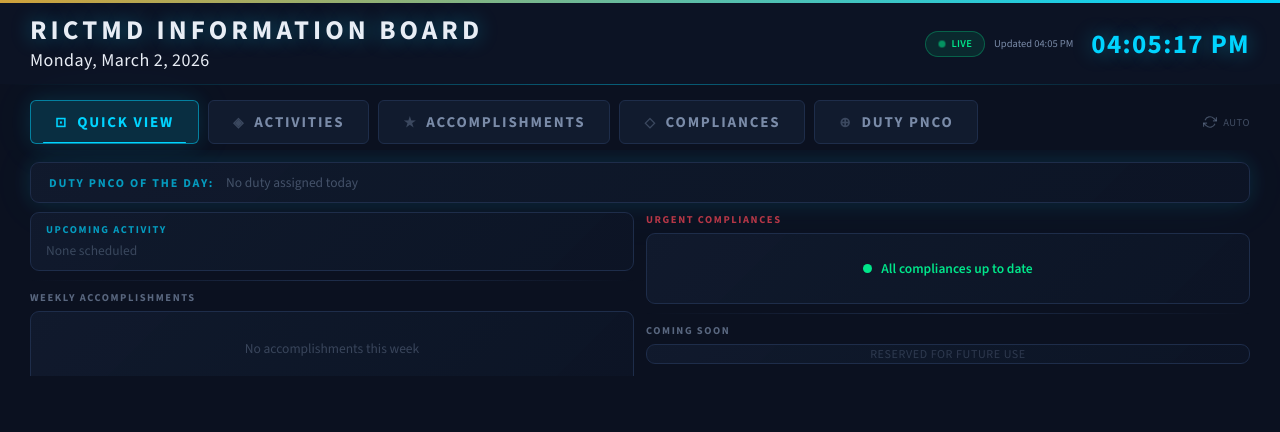
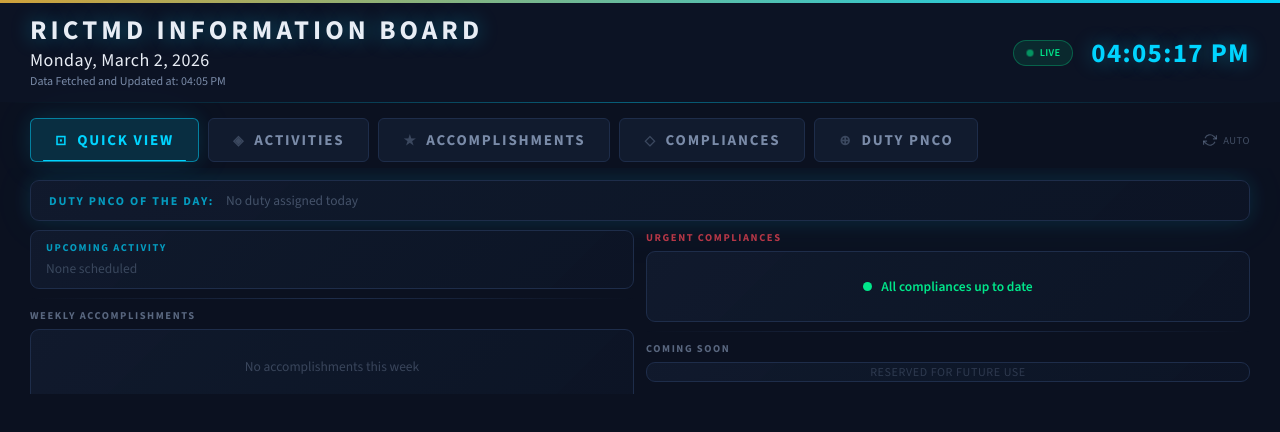
Before and after one commit to pro10dev/tvdashboard, a Next.js app: page / in a window 1280 px wide. Shown: the top 432 px of the page. Built offline with nearby package versions, Linux system fonts and the light colour scheme.

Commit message:
Transfer updated time under current date

```diff
--- a/components/Header.tsx
+++ b/components/Header.tsx
@@ -37,7 +37,7 @@ export default function Header({ lastUpdated, connectionLost, isStale }: HeaderP
   }, []);
 
   const updatedLabel = lastUpdated
-    ? `Updated ${new Date(lastUpdated).toLocaleTimeString("en-US", { hour: "2-digit", minute: "2-digit" })}`
+    ? `Data Fetched and Updated at: ${new Date(lastUpdated).toLocaleTimeString("en-US", { hour: "2-digit", minute: "2-digit" })}`
     : "";
 
   return (
@@ -58,6 +58,9 @@ export default function Header({ lastUpdated, connectionLost, isStale }: HeaderP
             <div className="flex items-center gap-3 mt-1">
               <span className="text-2xl tracking-wide">{date}</span>
             </div>
+            {updatedLabel && (
+              <span className="text-muted">{updatedLabel}</span>
+            )}
           </div>
         </div>
 
@@ -81,9 +84,6 @@ export default function Header({ lastUpdated, connectionLost, isStale }: HeaderP
                 <span className="text-sm font-semibold text-success tracking-wide">LIVE</span>
               </div>
             )}
-            {updatedLabel && (
-              <span className="text-sm text-muted">{updatedLabel}</span>
-            )}
           </div>
 
           {/* Clock */}
```
